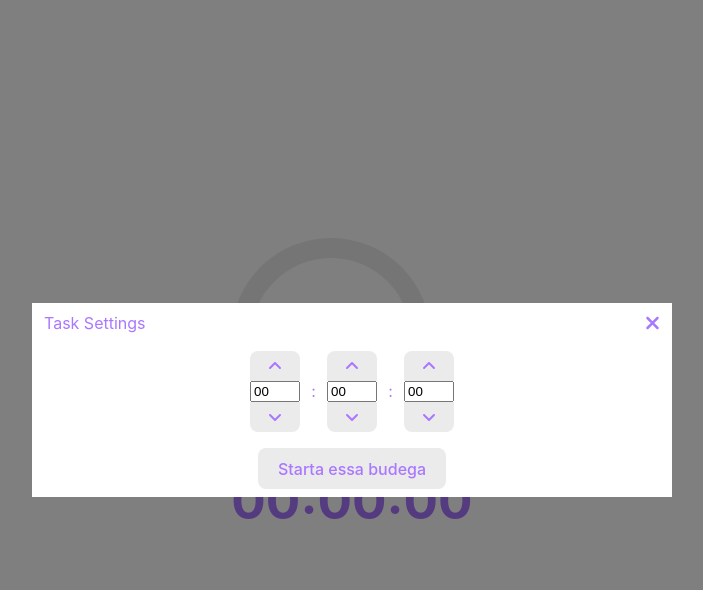
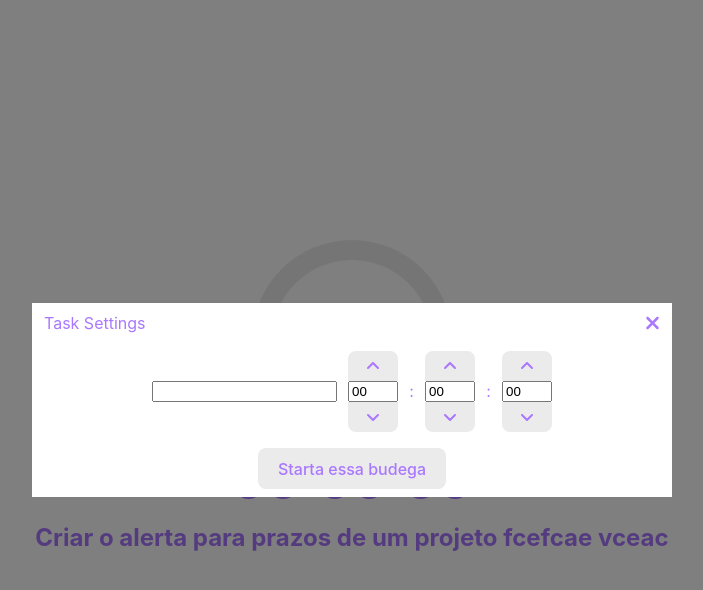
Before and after one commit to JoabeFerreira/task-watch, a React (Vite) app in the folder task-watch/: page / in a window 1280 px wide. Both pictures are taken after a click on the icon 624 px from the left and 335 px from the top of the page. Shown: the top 590 px of the page, without its empty margins (288-991 px from the left). Built offline with nearby package versions, Linux system fonts and the light colour scheme.

Commit message:
refactor: extracting task timer to its own component

```diff
--- a/task-watch/src/App.css
+++ b/task-watch/src/App.css
@@ -1,60 +1,9 @@
 #root {
   max-width: 1280px;
   margin: 0 auto;
-  padding: 2rem;
   text-align: center;
 }
 
-.timer{
-  position: relative;
-  height: 200px;
-  width: 200px;
-  display: flex;
-  align-items: center;
-  justify-content: center;
-  border-radius: 50%;
-  margin-bottom: 0.5em;
-  background: conic-gradient(#AA77FF 0deg, var(--component-bg-color) 0deg);
-  transition: all 0.2s;
+h1, h2{
+  margin: 0;
 }
-
-.timer:before{
-  content: '';
-  height: 80%;
-  width: 80%;
-  background-color: var(--bg-color);
-  border-radius: 50%;
-  position: absolute;
-  color: #AA77FF;
-}
-
-/* .timer:after{
-  content: '';
-  position: absolute;
-  height: 20px;
-  width: 20px;
-  background-color: #AA77FF;
-  border-radius: 50%;
-  top: 0;
-  left: 50%;
-  transform: translate(-50%, 0);
-} */
-
-.timer-button{
-  position: relative;
-  font-size: 2em;
-  color: #AA77FF;
-  cursor: pointer;
-}
-
-.timer-button:hover{
-  color: #9265db;
-}
-
-.task-setting{
-  display: flex;
-    gap: 0.7em;
-    justify-content: center;
-    align-items: center;
-    margin-bottom: 1em;
-}
--- a/task-watch/src/App.tsx
+++ b/task-watch/src/App.tsx
@@ -1,81 +1,11 @@
-import { faPause, faPlay } from '@fortawesome/free-solid-svg-icons';
-import { FontAwesomeIcon } from '@fortawesome/react-fontawesome';
-import { useEffect, useRef, useState } from 'react'
-import './App.css'
-import Modal from './components/modal/modal';
-import NumericUpDown from './components/numeric-updown/numeric-updown';
-import { Time } from './models/time';
-
-interface TaskSettings{
-  description: string
-  time: Time
-}
+import './App.css';
+import { TaskTimer } from './components';
 
 function App() {
-  const [timeElapsed, setTimeElapsed] = useState(new Time(0, 0, 0));
-  const [plannedTask, setPlannedTask] = useState(new Time(0, 0, 0));
-  const timerRef = useRef<HTMLDivElement>(null)
-  const [isTimerRunning, setIsTimerRunning] = useState(false)
-  const [showTimerSettings, setShowTimerSettings] = useState(false);
+  return <div className="App">
+    <TaskTimer />
+  </div>
 
-
-  useEffect(() => {
-    if (!isTimerRunning) return
-
-    const intervalId = setInterval(() => {
-      if (!timerRef.current) return;
-      const elapsed = timeElapsed.addSeconds(1)
-      setTimeElapsed(elapsed)
-      const progress = calculateProgress()
-      timerRef!.current!.style.background = `conic-gradient(#AA77FF ${progressToDegrees(progress)}deg, var(--component-bg-color
-        ) 0deg)`
-    }, 1000)
-
-    return () => clearInterval(intervalId)
-  }, [isTimerRunning])
-
-  const progressToDegrees = (progress: number) => {
-    return (360 * progress) / 100
-  }
-
-  function calculateProgress() {
-    return ((timeElapsed.getTotalSeconds() * 100) / plannedTask.getTotalSeconds())
-  }
-
-  const startTimer = () => {
-    if (plannedTask.isBlank()) {
-      setShowTimerSettings(true)
-      return
-    }
-    setShowTimerSettings(false)
-    setIsTimerRunning(true)
-  };
-
-  return (
-    <div className="App">
-      <Modal show={showTimerSettings} onClose={() => setShowTimerSettings(false)} title='Task Settings'>
-        <div className='task-setting'>
-          <NumericUpDown value={plannedTask.hours} onChange={hours => setPlannedTask(plannedTask.setHours(hours))} min={0} max={23} />
-          <span>:</span>
-          <NumericUpDown value={plannedTask.minutes} onChange={minutes => setPlannedTask(plannedTask.setMinutes(minutes))} min={0} max={59} />
-          <span>:</span>
-          <NumericUpDown value={plannedTask.seconds} onChange={seconds => setPlannedTask(plannedTask.setSeconds(seconds))} min={0} max={59} />
-        </div>
-        <button onClick={() => startTimer()}>Starta essa budega</button>
-      </Modal>
-      <div ref={timerRef} className="timer">
-        <div className="timer-button">
-          {!isTimerRunning
-            ? <FontAwesomeIcon style={{ marginLeft: '0.15em' }} icon={faPlay} size={'2x'} onClick={startTimer} />
-            : <FontAwesomeIcon icon={faPause} size={'2x'} onClick={() => setIsTimerRunning(false)} />
-          }
-        </div>
-      </div>
-      <div className="time-elapsed">
-        <h1>{timeElapsed.display()}</h1>
-      </div>
-    </div>
-  )
 }
 
 export default App
--- /dev/null
+++ b/task-watch/src/components/index.ts
@@ -0,0 +1,5 @@
+import TaskTimer from './task-timer/task-timer';
+import NumericUpDown from './numeric-updown/numeric-updown';
+import Modal from './modal/modal';
+
+export {TaskTimer, NumericUpDown, Modal}
--- /dev/null
+++ b/task-watch/src/components/task-timer/task-timer.css
@@ -0,0 +1,64 @@
+.task-timer{
+  display: flex;
+  flex-direction: column;
+  align-items: center;
+  justify-content: center;
+  gap: 0.75em;
+}
+
+#task-description{
+  margin-bottom: 0.25em;
+}
+
+.timer{
+  position: relative;
+  height: 200px;
+  width: 200px;
+  display: flex;
+  align-items: center;
+  justify-content: center;
+  border-radius: 50%;
+  background: conic-gradient(#AA77FF 0deg, var(--component-bg-color) 0deg);
+  transition: all 0.2s;
+}
+
+.timer:before{
+  content: '';
+  height: 80%;
+  width: 80%;
+  background-color: var(--bg-color);
+  border-radius: 50%;
+  position: absolute;
+  color: #AA77FF;
+}
+
+/* .timer:after{
+  content: '';
+  position: absolute;
+  height: 20px;
+  width: 20px;
+  background-color: #AA77FF;
+  border-radius: 50%;
+  top: 0;
+  left: 50%;
+  transform: translate(-50%, 0);
+} */
+
+.timer-button{
+  position: relative;
+  font-size: 2em;
+  color: #AA77FF;
+  cursor: pointer;
+}
+
+.timer-button:hover{
+  color: #9265db;
+}
+
+.task-setting{
+  display: flex;
+    gap: 0.7em;
+    justify-content: center;
+    align-items: center;
+    margin-bottom: 1em;
+}
--- /dev/null
+++ b/task-watch/src/components/task-timer/task-timer.tsx
@@ -0,0 +1,80 @@
+import { faPause, faPlay } from '@fortawesome/free-solid-svg-icons';
+import { FontAwesomeIcon } from '@fortawesome/react-fontawesome';
+import { useEffect, useRef, useState } from 'react'
+import './task-timer.css'
+import { Time, Task } from '../../models/index';
+import { Modal, NumericUpDown } from '..';
+
+function TaskTimer() {
+  const [timeElapsed, setTimeElapsed] = useState(new Time(0, 0, 0));
+  const [currentTask, setCurrentTask] = useState<Task>(new Task());
+  const timerRef = useRef<HTMLDivElement>(null)
+  const [isTimerRunning, setIsTimerRunning] = useState(false)
+  const [showTimerSettings, setShowTimerSettings] = useState(false);
+
+
+  useEffect(() => {
+    if (!isTimerRunning) return
+
+    const intervalId = setInterval(() => {
+      if (!timerRef.current) return;
+      const elapsed = timeElapsed.addSeconds(1)
+      setTimeElapsed(elapsed)
+      const progress = calculateProgress()
+      timerRef!.current!.style.background = `conic-gradient(#AA77FF ${progressToDegrees(progress)}deg, var(--component-bg-color
+        ) 0deg)`
+    }, 1000)
+
+    return () => clearInterval(intervalId)
+  }, [isTimerRunning])
+
+  const progressToDegrees = (progress: number) => {
+    return (360 * progress) / 100
+  }
+
+  function calculateProgress() {
+    return ((timeElapsed.getTotalSeconds() * 100) / currentTask.timePlanned.getTotalSeconds())
+  }
+
+  const startTimer = () => {
+    if (currentTask.timePlanned.isBlank()) {
+      setShowTimerSettings(true)
+      return
+    }
+    setShowTimerSettings(false)
+    setIsTimerRunning(true)
+  };
+
+  return (
+    <div className="task-timer">
+      <Modal show={showTimerSettings} onClose={() => setShowTimerSettings(false)} title='Task Settings'>
+        <div className='task-setting'>
+          <input value={currentTask.description} onChange={e => setCurrentTask({ ...currentTask, description: e.target.value })} />
+          <NumericUpDown value={currentTask.timePlanned.hours} onChange={hours => setCurrentTask({ ...currentTask, timePlanned: currentTask.timePlanned.setHours(hours) })} min={0} max={23} />
+          <span>:</span>
+          <NumericUpDown value={currentTask.timePlanned.minutes} onChange={minutes => setCurrentTask({ ...currentTask, timePlanned: currentTask.timePlanned.setMinutes(minutes) })} min={0} max={59} />
+          <span>:</span>
+          <NumericUpDown value={currentTask.timePlanned.seconds} onChange={seconds => setCurrentTask({ ...currentTask, timePlanned: currentTask.timePlanned.setSeconds(seconds) })} min={0} max={59} />
+        </div>
+        <button onClick={() => startTimer()}>Starta essa budega</button>
+      </Modal>
+
+      <div ref={timerRef} className="timer">
+        <div className="timer-button">
+          {!isTimerRunning
+            ? <FontAwesomeIcon style={{ marginLeft: '0.15em' }} icon={faPlay} size={'2x'} onClick={startTimer} />
+            : <FontAwesomeIcon icon={faPause} size={'2x'} onClick={() => setIsTimerRunning(false)} />
+          }
+        </div>
+      </div>
+      <div className="time-elapsed">
+        <h1>{timeElapsed.display()}</h1>
+      </div>
+      <div id='task-description'>
+        <h2>{'Criar o alerta para prazos de um projeto fcefcae vceac'}</h2>
+      </div>
+    </div>
+  )
+}
+
+export default TaskTimer;
--- /dev/null
+++ b/task-watch/src/models/index.ts
@@ -0,0 +1,2 @@
+export { Task } from './task';
+export { Time } from './time';
--- /dev/null
+++ b/task-watch/src/models/task.ts
@@ -0,0 +1,12 @@
+import { Time } from './time'
+
+export class Task {
+  description: string = ''
+  timeElapsed: Time
+  timePlanned: Time
+
+  constructor() {
+    this.timeElapsed = new Time(0, 0, 0)
+    this.timePlanned = new Time(0, 0, 0)
+  }
+}
```
Also changed, not shown: 1 other file (tests, documents, lock files or other folders).
